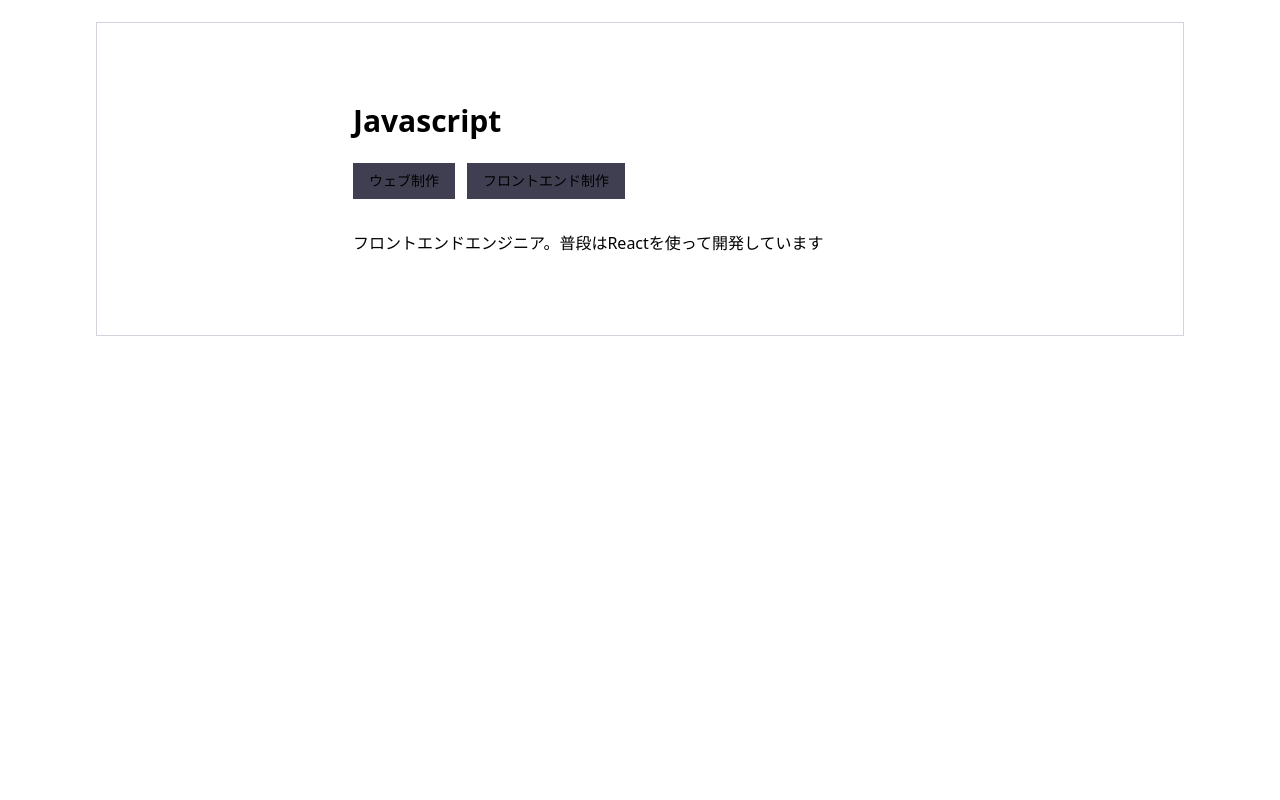
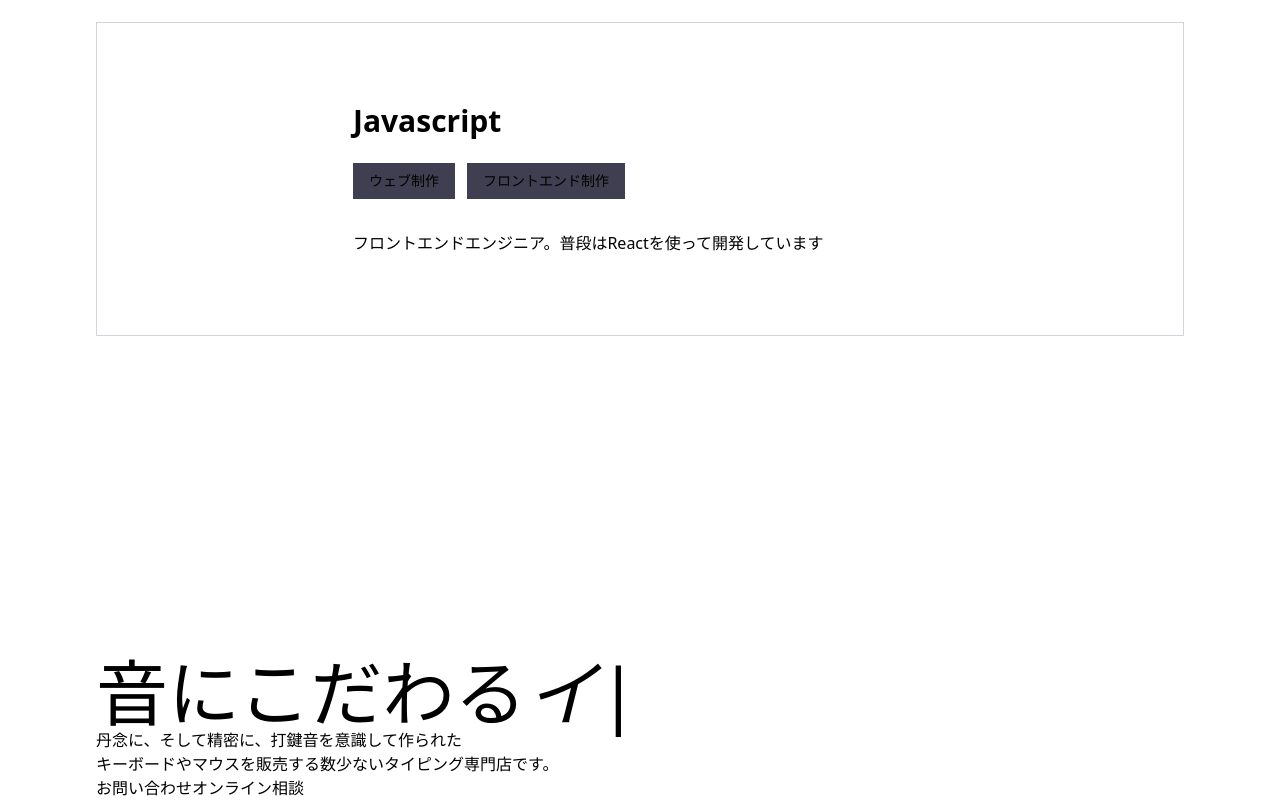
Before and after one commit to yurikondo/portfolio-site, a Next.js app: page / in a window 1280 px wide. Shown: the part 1146-1946 px from the top of the page. Before the commit the page ends 1546 px from the top, so only its background shows below. Built offline with nearby package versions, Linux system fonts and the light colour scheme.

Commit message:
自動でタイピングする文字列の雛形が完成

```diff
--- a/package.json
+++ b/package.json
@@ -18,6 +18,7 @@
     "next": "13.4.4",
     "react": "18.2.0",
     "react-dom": "18.2.0",
+    "typed.js": "^2.0.12",
     "typescript": "5.0.4"
   },
   "devDependencies": {
--- a/src/components/skill/Skills.tsx
+++ b/src/components/skill/Skills.tsx
@@ -6,7 +6,7 @@ export class Skills extends Component {
     return (
       <div
         id="skills"
-        className="container mt-64 flex justify-between items-center mx-auto px-8 md:px-14 lg:px-24 w-full z-20"
+        className="commonLayout flex justify-between items-center"
       >
         <section className="w-full">
           <h2>スキルスタック</h2>
--- /dev/null
+++ b/src/components/typing/Typing.tsx
@@ -0,0 +1,37 @@
+import React, { Component } from "react";
+import Typed from "typed.js";
+
+export class Typing extends Component {
+  // https://www.npmjs.com/package/typed.js/v/2.0.12
+  componentDidMount() {
+    const options = {
+      strings: ["<i>イタリック文字</i> 一つ目の文字.", "&amp; 二つ目の文字"],
+      loop: true,
+      typeSpeed: 140,
+      backSpeed: 100,
+    };
+
+    new Typed(".auto-input", options);
+  }
+
+  render() {
+    return (
+      <div className="commonLayout">
+        <h1 className="text-7xl">
+          音にこだわる<span className="auto-input"></span>
+        </h1>
+        <p>
+          丹念に、そして精密に、打鍵音を意識して作られた
+          <br />
+          キーボードやマウスを販売する数少ないタイピング専門店です。
+        </p>
+        <a href="">お問い合わせ</a>
+        <a href="" className="online-button">
+          オンライン相談
+        </a>
+      </div>
+    );
+  }
+}
+
+export default Typing;
--- a/src/pages/index.tsx
+++ b/src/pages/index.tsx
@@ -1,6 +1,7 @@
 import Head from "next/head";
 import Hero from "@/components/hero/Hero";
 import Skills from "@/components/skill/Skills";
+import Typing from "@/components/typing/Typing";
 
 export default function Home({}) {
   return (
@@ -14,6 +15,7 @@ export default function Home({}) {
       </Head>
       <Hero/>
       <Skills/>
+      <Typing/>
     </div>
   );
 }
--- a/src/styles/globals.css
+++ b/src/styles/globals.css
@@ -5,3 +5,7 @@
 .feature img {
   width: 70px;
 }
+
+.commonLayout {
+  @apply container mt-64 mx-auto px-8 md:px-14 lg:px-24 w-full
+}
```
Also changed, not shown: 1 other file (tests, documents, lock files or other folders).
